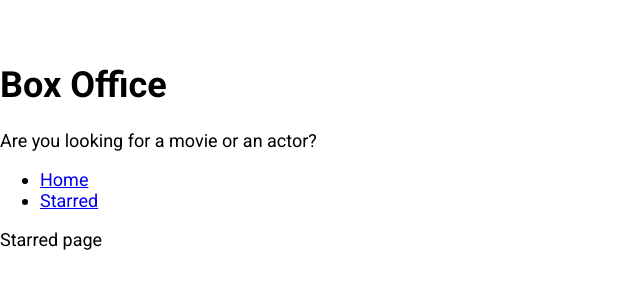
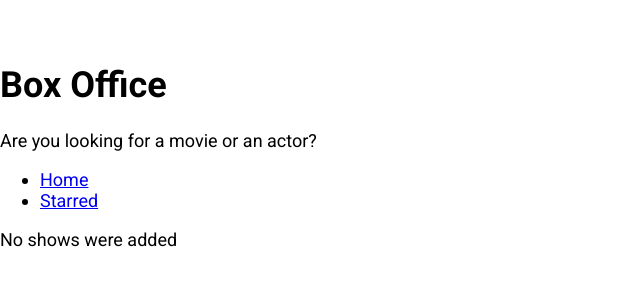
Before and after one commit to AlfredT15/box-office, a React (Create React App) app: page /starred in a window 1280 px wide. Shown: the top 300 px of the page, without its empty margins (0-640 px from the left). Built offline with nearby package versions, Linux system fonts and the light colour scheme.

Commit message:
Finished starred page

```diff
--- a/src/components/show/ShowGrid.js
+++ b/src/components/show/ShowGrid.js
@@ -4,7 +4,7 @@
 import IMAGE_NOT_FOUND from '../../images/not-found.png';
 import { FlexGrid } from '../styled';
 import { useShows } from '../../misc/custom-hooks';
-import { ADD, REMOVE } from '../../constats';
+import { ADD, REMOVE } from '../../misc/constants';
 
 function ShowGrid({ data }) {
   const [starredShows, dispatchStarred] = useShows();
--- a/src/misc/custom-hooks.js
+++ b/src/misc/custom-hooks.js
@@ -1,5 +1,5 @@
 import { useEffect, useReducer } from 'react';
-import { ADD, REMOVE } from '../constats';
+import { ADD, REMOVE } from './constants';
 
 function usePersistedReducer(reducer, initialState, key) {
   const [state, dispatch] = useReducer(reducer, initialState, initial => {
--- a/src/pages/Show.js
+++ b/src/pages/Show.js
@@ -8,7 +8,7 @@
 import ShowMainData from '../components/show/ShowMainData';
 import { apiGet } from '../misc/config';
 import { InfoBlock, ShowPageWrapper } from './Show.styled';
-import { FETCH_SUCCESS, FETCH_FAILED } from '../constats';
+import { FETCH_SUCCESS, FETCH_FAILED } from '../misc/constants';
 
 const reducer = (prevState, action) => {
   switch (action.type) {
--- a/src/pages/Starred.js
+++ b/src/pages/Starred.js
@@ -1,8 +1,43 @@
-import React from 'react';
+import React, { useEffect, useState } from 'react';
 import MainPageLayout from '../components/MainPageLayout';
+import { useShows } from '../misc/custom-hooks';
+import { apiGet } from '../misc/config';
+import ShowGrid from '../components/show/ShowGrid';
 
 function Starred() {
-  return <MainPageLayout>Starred page</MainPageLayout>;
+  const [starred] = useShows();
+
+  const [shows, setShows] = useState(null);
+  const [isLoading, setIsLoading] = useState(true);
+  const [error, setError] = useState(null);
+
+  useEffect(() => {
+    if (starred && starred.length > 0) {
+      const promises = starred.map(showId => apiGet(`/shows/${showId}`));
+
+      Promise.all(promises)
+        .then(apiData => apiData.map(show => ({ show })))
+        .then(results => {
+          setShows(results);
+          setIsLoading(false);
+        })
+        .catch(err => {
+          setError(err.message);
+          setIsLoading(false);
+        });
+    } else {
+      setIsLoading(false);
+    }
+  }, [starred]);
+
+  return (
+    <MainPageLayout>
+      {isLoading && <div>Shows are still loading</div>}
+      {error && <div>Error occured: {error}</div>}
+      {!isLoading && !shows && <div>No shows were added</div>}
+      {!isLoading && !error && shows && <ShowGrid data={shows} />}
+    </MainPageLayout>
+  );
 }
 
 export default Starred;
```
Also changed, not shown: src/misc/constants.js (renamed from src/constats.js).
